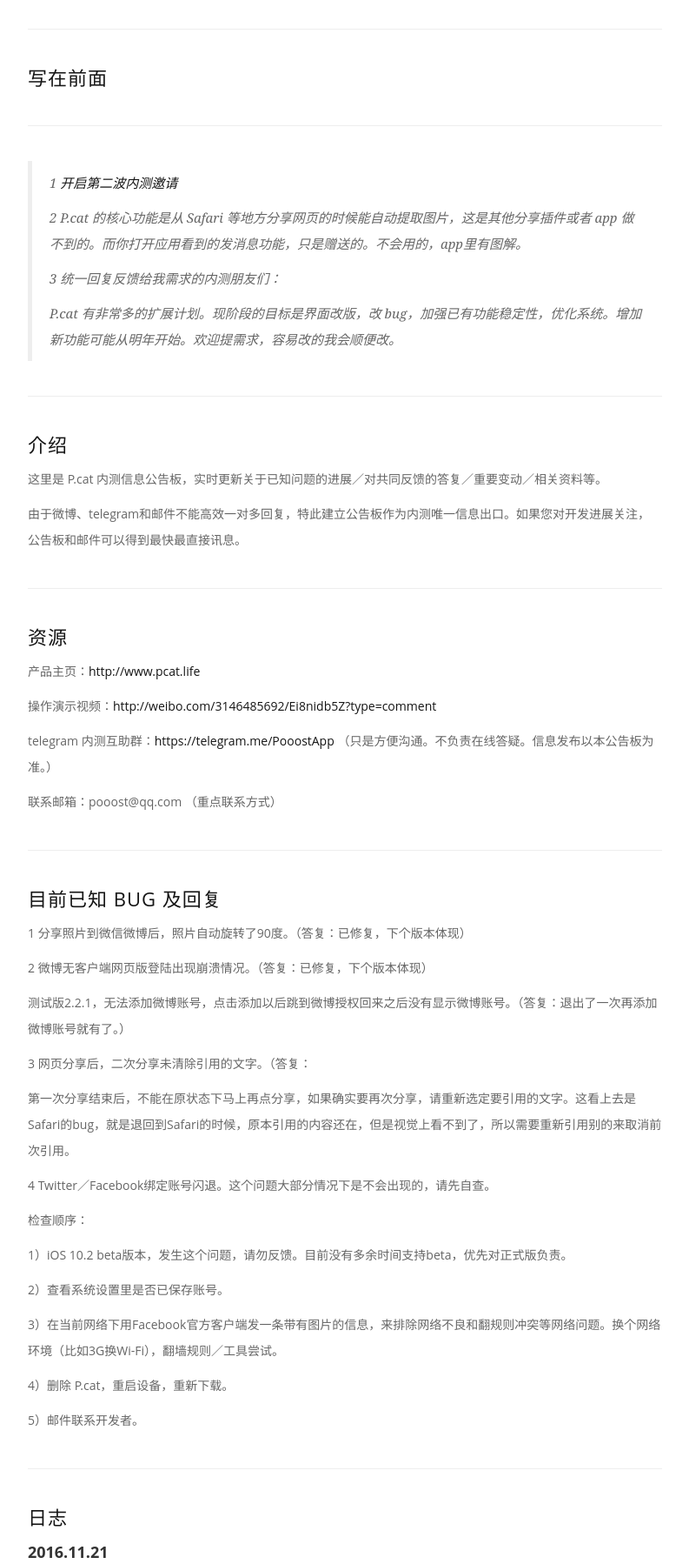
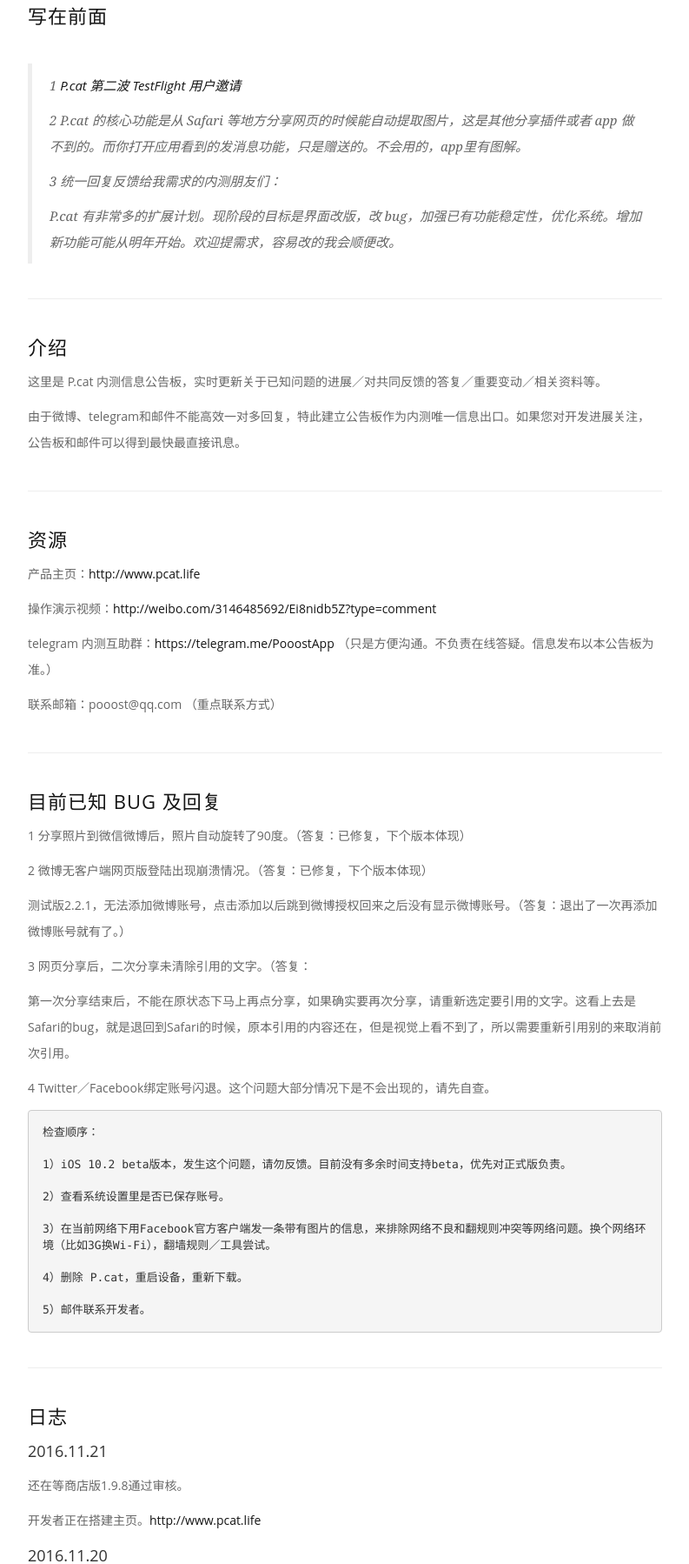
Before and after one commit to erinsnow/erinsnow.github.io, a plain HTML site: page 2016/11/21/P.cat 内测信息公告板（实时更新日志）/index.html in a window 1280 px wide. Shown: the part 222-2020 px from the top of the page at 87% size, without its empty margins (243-1036 px from the left). Drawn offline with Linux system fonts and the light colour scheme; a web font is replaced by a local one.

Commit message:
Site updated: 2016-11-21 19:19:10

```diff
--- a/2016/11/21/P.cat 内测信息公告板（实时更新日志）/index.html
+++ b/2016/11/21/P.cat 内测信息公告板（实时更新日志）/index.html
@@ -178,7 +178,7 @@
         <div class="row col-md-offset-2">
             <div class="col-md-8">
     			<span class="post-meta">
-      <time datetime="2016-11-21T10:43:00.000Z" itemprop="datePublished">
+      <time datetime="2016-11-21T11:17:17.000Z" itemprop="datePublished">
           2016-11-21
       </time>
 
@@ -187,13 +187,11 @@
             </div>
         </div>
         <div class="col-md-8 col-md-offset-2">
-      		<h1 id="P-cat-内测信息公告板（实时更新日志）"><a href="#P-cat-内测信息公告板（实时更新日志）" class="headerlink" title="P.cat 内测信息公告板（实时更新日志）"></a>P.cat 内测信息公告板（实时更新日志）</h1><hr>
-<h2 id="写在前面"><a href="#写在前面" class="headerlink" title="写在前面"></a>写在前面</h2><hr>
-<blockquote>
-<p>1 <a href="http://t.cn/RfIDs6F" target="_blank" rel="external">开启第二波内测邀请</a></p>
-<p>2 P.cat 的核心功能是从 Safari 等地方分享网页的时候能自动提取图片，这是其他分享插件或者 app 做不到的。而你打开应用看到的发消息功能，只是赠送的。不会用的，app里有图解。</p>
-<p>3 统一回复反馈给我需求的内测朋友们：</p>
-<p> P.cat 有非常多的扩展计划。现阶段的目标是界面改版，改 bug，加强已有功能稳定性，优化系统。增加新功能可能从明年开始。欢迎提需求，容易改的我会顺便改。</p>
+      		<h1 id="P-cat-内测信息公告板（实时更新日志）"><a href="#P-cat-内测信息公告板（实时更新日志）" class="headerlink" title="P.cat 内测信息公告板（实时更新日志）"></a>P.cat 内测信息公告板（实时更新日志）</h1><h2 id="写在前面"><a href="#写在前面" class="headerlink" title="写在前面"></a>写在前面</h2><blockquote>
+<p>1 <a href="http://t.cn/RfIDs6F" target="_blank" rel="external">P.cat 第二波 TestFlight 用户邀请</a>  </p>
+<p>2 P.cat 的核心功能是从 Safari 等地方分享网页的时候能自动提取图片，这是其他分享插件或者 app 做不到的。而你打开应用看到的发消息功能，只是赠送的。不会用的，app里有图解。  </p>
+<p>3 统一回复反馈给我需求的内测朋友们：  </p>
+<p> P.cat 有非常多的扩展计划。现阶段的目标是界面改版，改 bug，加强已有功能稳定性，优化系统。增加新功能可能从明年开始。欢迎提需求，容易改的我会顺便改。  </p>
 </blockquote>
 <hr>
 <h2 id="介绍"><a href="#介绍" class="headerlink" title="介绍"></a>介绍</h2><p>这里是 P.cat 内测信息公告板，实时更新关于已知问题的进展／对共同反馈的答复／重要变动／相关资料等。</p>
@@ -210,14 +208,19 @@
 <p>3 网页分享后，二次分享未清除引用的文字。（答复：</p>
 <p>第一次分享结束后，不能在原状态下马上再点分享，如果确实要再次分享，请重新选定要引用的文字。这看上去是Safari的bug，就是退回到Safari的时候，原本引用的内容还在，但是视觉上看不到了，所以需要重新引用别的来取消前次引用。</p>
 <p>4 Twitter／Facebook绑定账号闪退。这个问题大部分情况下是不会出现的，请先自查。</p>
-<p>检查顺序：</p>
-<p>1）iOS 10.2 beta版本，发生这个问题，请勿反馈。目前没有多余时间支持beta，优先对正式版负责。</p>
-<p>2）查看系统设置里是否已保存账号。</p>
-<p>3）在当前网络下用Facebook官方客户端发一条带有图片的信息，来排除网络不良和翻规则冲突等网络问题。换个网络环境（比如3G换Wi-Fi），翻墙规则／工具尝试。</p>
-<p>4）删除 P.cat，重启设备，重新下载。</p>
-<p>5）邮件联系开发者。</p>
-<hr>
-<h2 id="日志"><a href="#日志" class="headerlink" title="日志"></a>日志</h2><h4 id="2016-11-21"><a href="#2016-11-21" class="headerlink" title="2016.11.21"></a><strong>2016.11.21</strong></h4><p>还在等商店版1.9.8通过审核。</p>
+<pre><code>检查顺序：
+
+1）iOS 10.2 beta版本，发生这个问题，请勿反馈。目前没有多余时间支持beta，优先对正式版负责。
+
+2）查看系统设置里是否已保存账号。
+
+3）在当前网络下用Facebook官方客户端发一条带有图片的信息，来排除网络不良和翻规则冲突等网络问题。换个网络环境（比如3G换Wi-Fi），翻墙规则／工具尝试。
+
+4）删除 P.cat，重启设备，重新下载。
+
+5）邮件联系开发者。
+</code></pre><hr>
+<h2 id="日志"><a href="#日志" class="headerlink" title="日志"></a>日志</h2><h4 id="2016-11-21"><a href="#2016-11-21" class="headerlink" title="2016.11.21"></a>2016.11.21</h4><p>还在等商店版1.9.8通过审核。</p>
 <p>开发者正在搭建主页。<a href="http://www.pcat.life" target="_blank" rel="external">http://www.pcat.life</a></p>
 <h4 id="2016-11-20"><a href="#2016-11-20" class="headerlink" title="2016.11.20"></a>2016.11.20</h4><p>还在等商店版1.9.8通过审核。</p>
 <p>开发者在研究一两个新的小功能。</p>
```
Also changed, not shown: 2016/11/21/P.cat FAQ/index.html (+2 -2 lines), archives/2016/11/index.html (+2 -2 lines), archives/2016/index.html (+2 -2 lines), archives/index.html (+2 -2 lines), index.html (+5 -7 lines).
